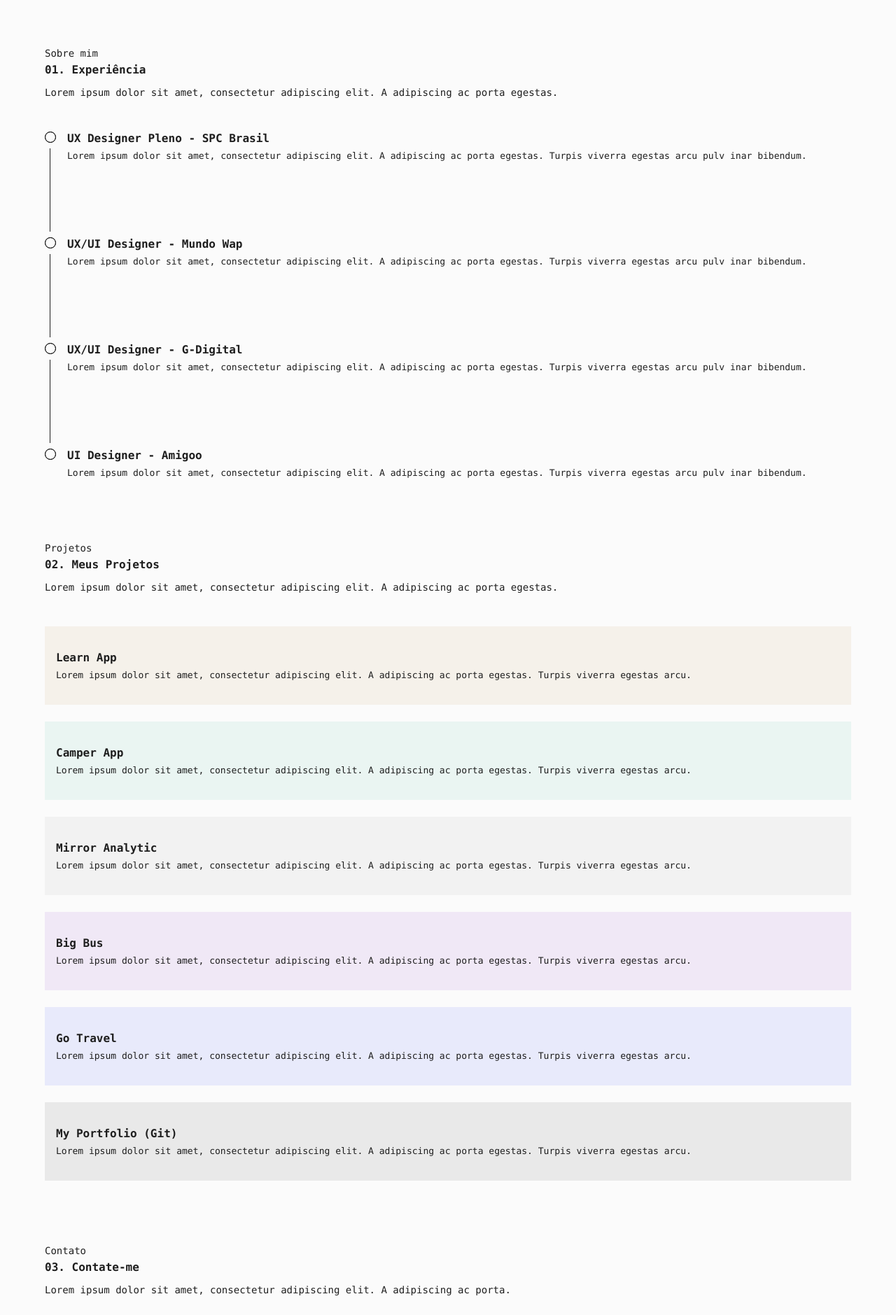
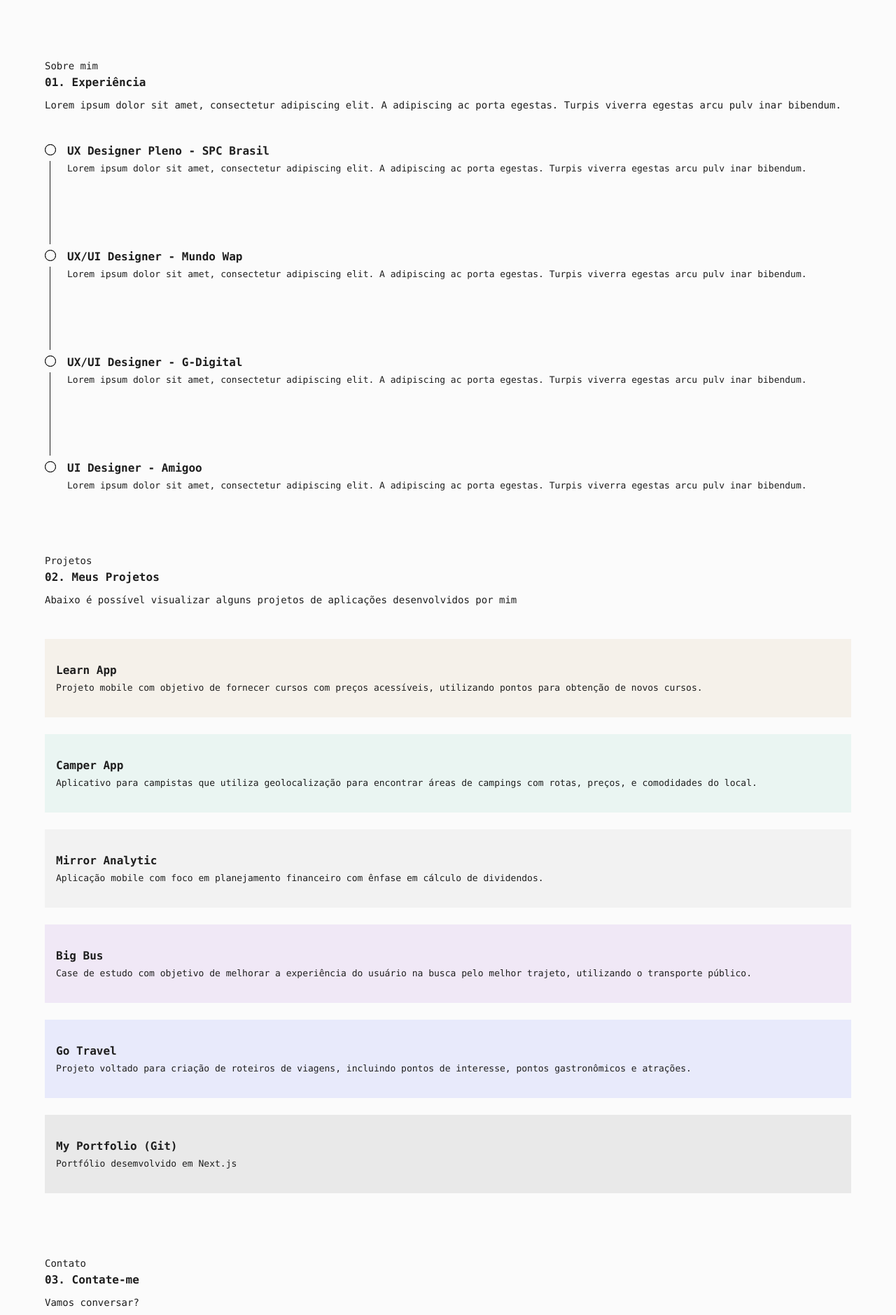
Before and after one commit to Phixelz/MyPortfolio, a Next.js app: page / in a window 1280 px wide. Shown: the part 320-2199 px from the top of the page at 70% size. Built offline with nearby package versions, Linux system fonts and the light colour scheme.

Commit message:
update build

```diff
--- a/src/components/AboutUs/index.tsx
+++ b/src/components/AboutUs/index.tsx
@@ -8,7 +8,7 @@ export function AboutUs() {
       <Title
         title="Sobre mim"
         subtitle="01. Experiência"
-        description="Lorem ipsum dolor sit amet, consectetur adipiscing elit. A adipiscing ac porta egestas. "
+        description="Lorem ipsum dolor sit amet, consectetur adipiscing elit. A adipiscing ac porta egestas. Turpis viverra egestas arcu pulv inar bibendum."
       />
 
       <ul>
--- a/src/components/ContactUs/index.tsx
+++ b/src/components/ContactUs/index.tsx
@@ -8,7 +8,7 @@ export function ContactUs() {
       <Title
         title="Contato"
         subtitle="03. Contate-me"
-        description="Lorem ipsum dolor sit amet, consectetur adipiscing elit. A adipiscing ac porta."
+        description="Vamos conversar?"
       />
 
       <a href="mailto:phillipi.alves@gmail.com">
--- a/src/components/Hero/index.tsx
+++ b/src/components/Hero/index.tsx
@@ -4,8 +4,9 @@ export function Hero() {
   return (
     <section className={styles.wrapper}>
       <h2><span>Eu sou Phillipi,</span> User Experience Analyst Pleno | SPC Brasil.</h2>
-      <p>Lorem ipsum dolor sit amet, consectetur adipiscing elit. A adipiscing ac porta egestas.</p>
-      <button type="button">Download Resume</button>
+      <p>Olá, eu sou Phillipi. Apaixonado por experiência do usuário, minimalismo, astronomia, camping, café e desafios, muitos desafios.</p>
+
+        <button type="button">Download Resume</button>
     </section>
 
   )
--- a/src/components/Projects/index.tsx
+++ b/src/components/Projects/index.tsx
@@ -8,45 +8,45 @@ export function Projects() {
       <Title
         title="Projetos"
         subtitle="02. Meus Projetos"
-        description="Lorem ipsum dolor sit amet, consectetur adipiscing elit. A adipiscing ac porta egestas. "
+        description="Abaixo é possível visualizar alguns projetos de aplicações desenvolvidos por mim"
       />
 
       <ul>
         <li>
         <a href="">
           <h3>Learn App</h3>
-          <p>Lorem ipsum dolor sit amet, consectetur adipiscing elit. A adipiscing ac porta egestas. Turpis viverra egestas arcu.</p>
+          <p>Projeto mobile com objetivo de fornecer cursos com preços acessíveis, utilizando pontos para obtenção de novos cursos.</p>
           </a>
         </li>
 
         <li>
         <a href="">
           <h3>Camper App</h3>
-          <p>Lorem ipsum dolor sit amet, consectetur adipiscing elit. A adipiscing ac porta egestas. Turpis viverra egestas arcu.</p>
+          <p>Aplicativo para campistas que utiliza geolocalização para encontrar áreas de campings com rotas, preços, e comodidades do local.</p>
           </a>
         </li>
         <li>
         <a href="">
           <h3>Mirror Analytic</h3>
-          <p>Lorem ipsum dolor sit amet, consectetur adipiscing elit. A adipiscing ac porta egestas. Turpis viverra egestas arcu.</p>
+          <p>Aplicação mobile com foco em planejamento financeiro com ênfase em cálculo de dividendos.</p>
           </a>
         </li>
         <li>
         <a href="">
           <h3>Big Bus</h3>
-          <p>Lorem ipsum dolor sit amet, consectetur adipiscing elit. A adipiscing ac porta egestas. Turpis viverra egestas arcu.</p>
+          <p>Case de estudo com objetivo de melhorar a experiência do usuário na busca pelo melhor trajeto, utilizando o transporte público.</p>
           </a>
         </li>
         <li>
         <a href="">
           <h3>Go Travel</h3>
-          <p>Lorem ipsum dolor sit amet, consectetur adipiscing elit. A adipiscing ac porta egestas. Turpis viverra egestas arcu.</p>
+          <p>Projeto voltado para criação de roteiros de viagens, incluindo pontos de interesse, pontos gastronômicos e atrações.</p>
           </a>
         </li>
         <li>
         <a href="">
           <h3>My Portfolio (Git)</h3>
-          <p>Lorem ipsum dolor sit amet, consectetur adipiscing elit. A adipiscing ac porta egestas. Turpis viverra egestas arcu.</p>
+          <p>Portfólio desemvolvido em Next.js </p>
           </a>
         </li>
       </ul>
```
